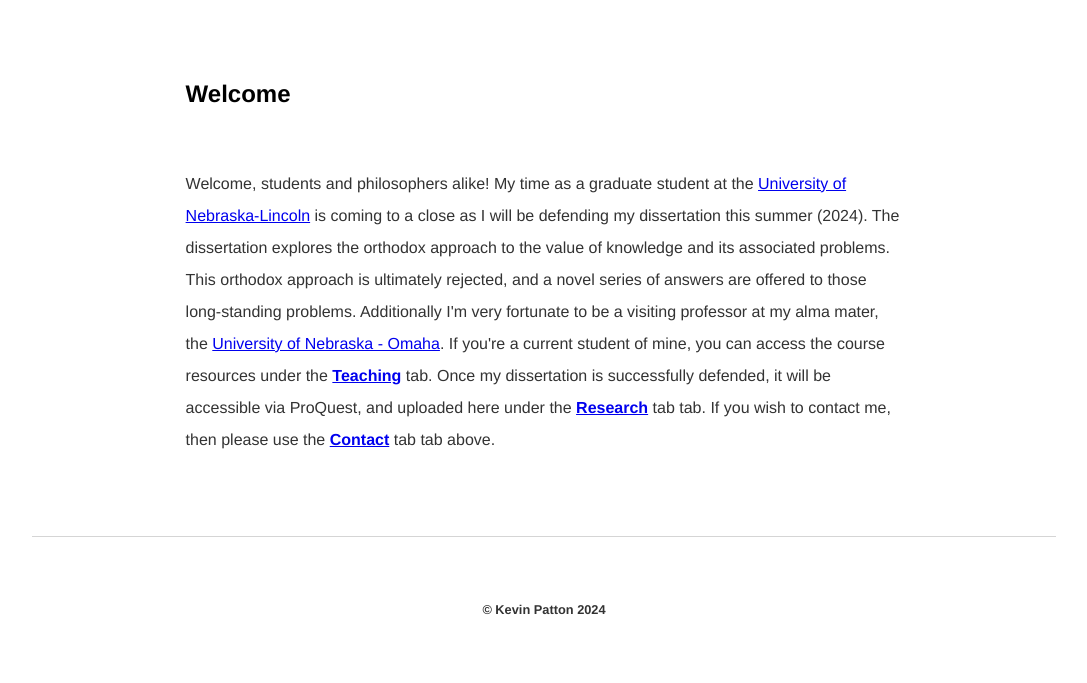
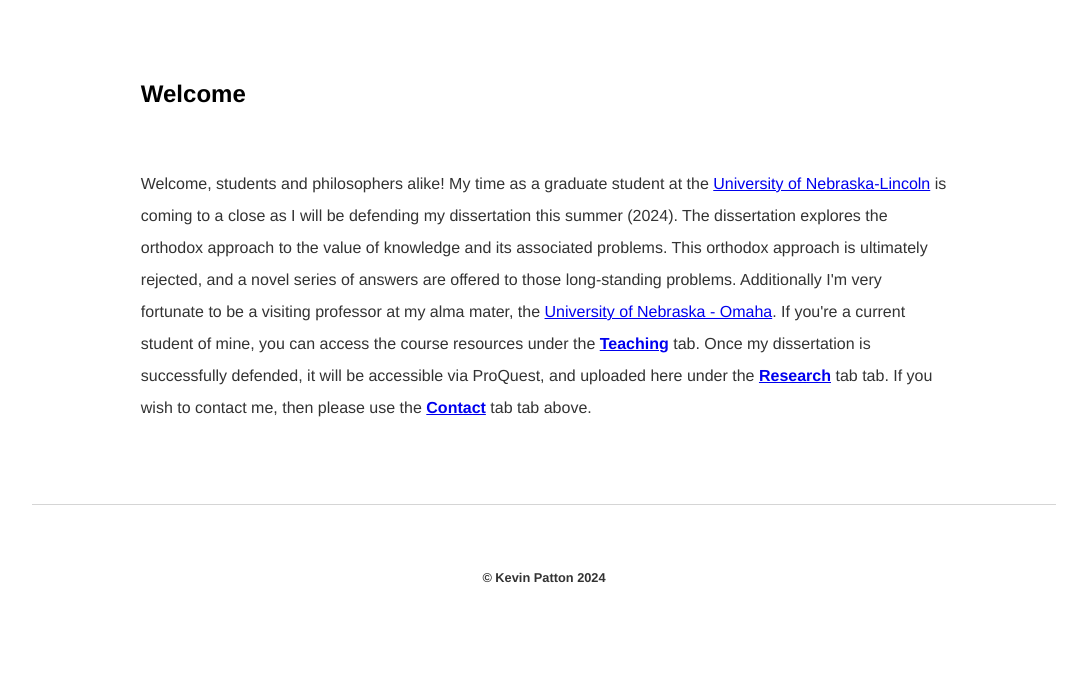
Before and after one commit to kevinjpatton/kevinjpatton.github.io, a Jekyll site: the page built from index.html, in a window 1280 px wide. Shown: the part 348-1031 px from the top of the page, without its empty margins (96-1183 px from the left). Built offline with Jekyll 4.4.1, drawn with Linux system fonts in a browser that asks for light colours; Markdown is read by kramdown in place of the engine named in the settings; after the commit the page ends 999 px from its top, so only the background shows below that.

Commit message:
Update test.css

```diff
--- a/css/test.css
+++ b/css/test.css
@@ -36,25 +36,25 @@
 }
 h1 {
     margin: 60px auto;
-    width: 80%;
+    width: 90%;
     font-size: 2.5em;
     font-family: 'Helvetica', 'Arial', 'Sans-Serif';
 }
 h2 {
     margin: 60px auto;
-    width: 80%;
+    width: 90%;
     font-size: 1.5em;
     font-family: 'Helvetica', 'Arial', 'Sans-Serif';
 }
 h3 {
     margin: 60px auto;
-    width: 80%;
+    width: 90%;
     font-size: 1em;
     font-family: 'Helvetica', 'Arial', 'Sans-Serif';
 }
 p {
     margin: 60px auto;
-    width: 80%;
+    width: 90%;
     font-size: 1em;
     line-height: 2.0em;
     color: #333;
```
